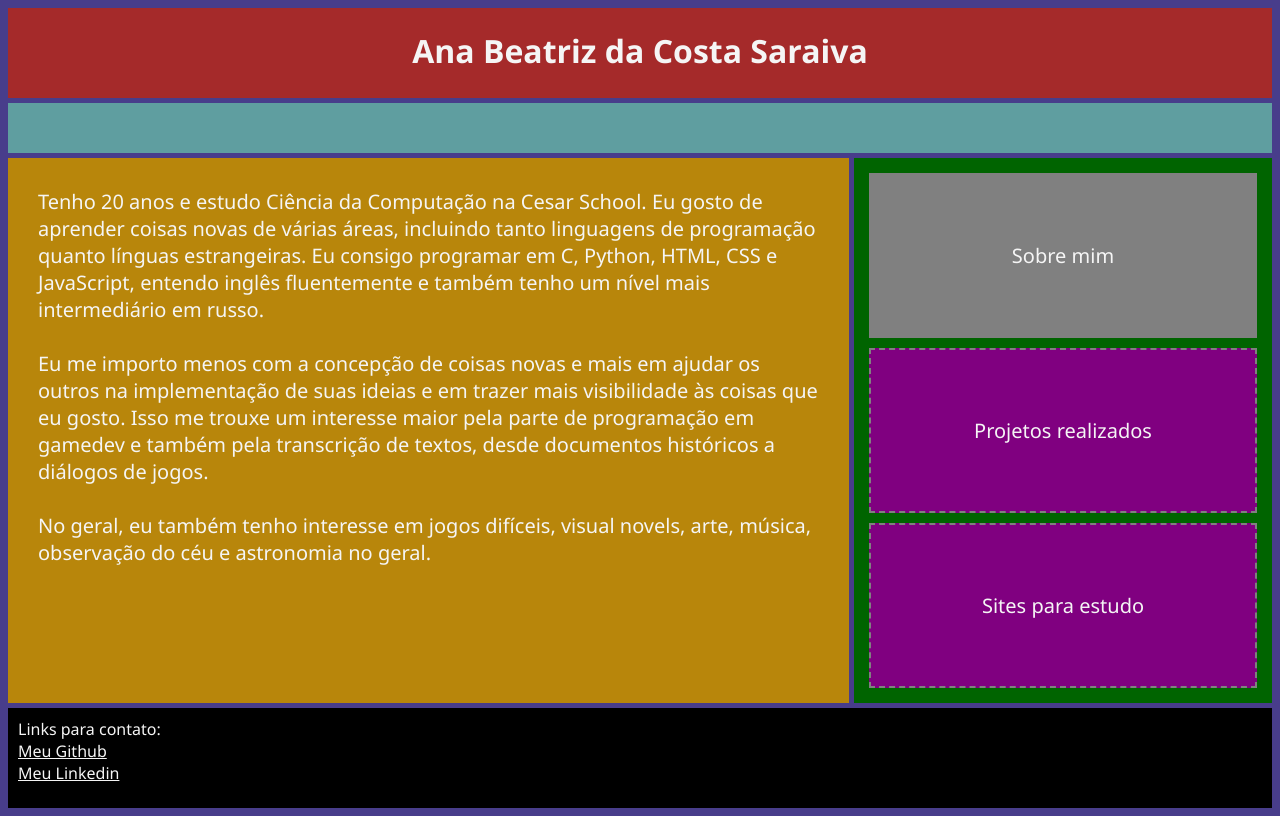
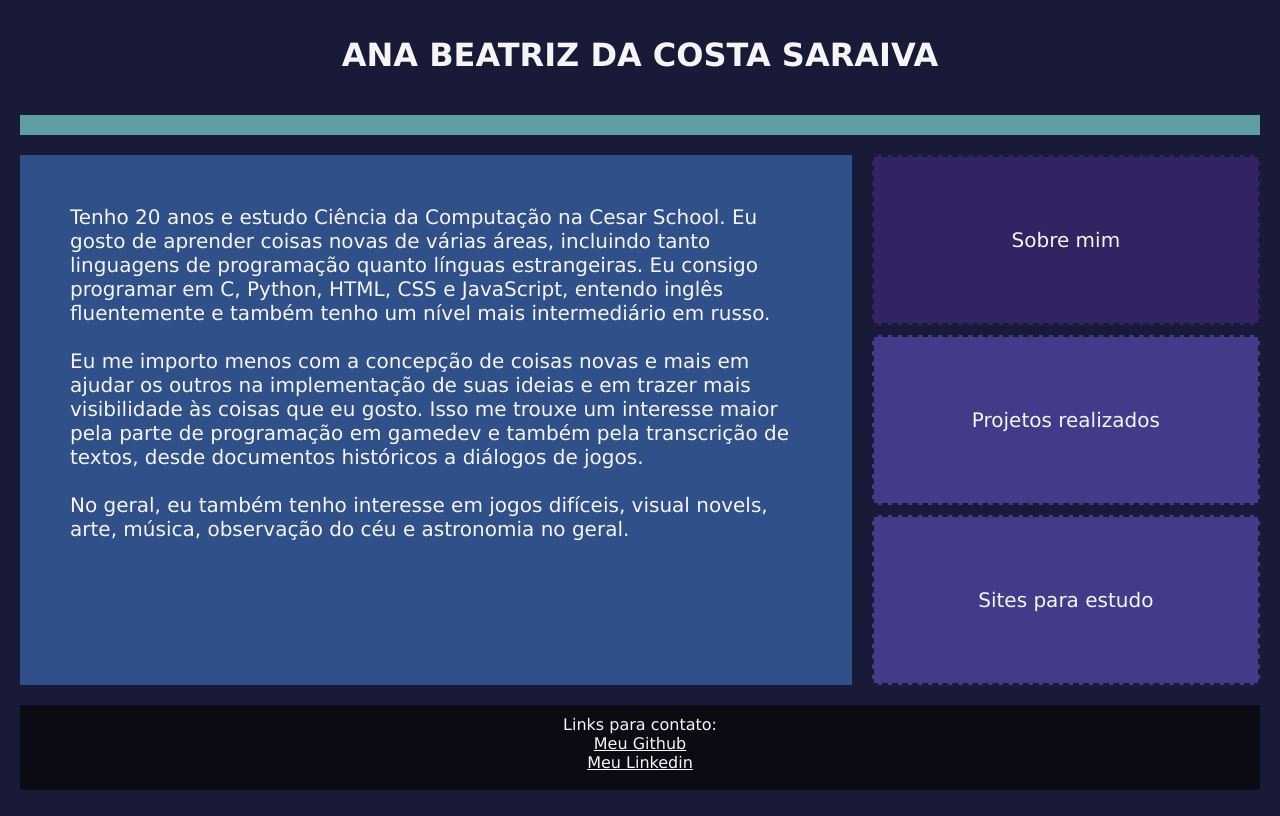
Before and after one commit to abcs2/Portfolio, a plain HTML site: page index.html in a window 1280 px wide. Drawn offline with Linux system fonts and the light colour scheme.

Commit message:
ultimo html

```diff
--- a/index.html
+++ b/index.html
@@ -6,7 +6,7 @@
 </head>
 <body>
     <main>
-        <header><h1>Ana Beatriz da Costa Saraiva</h1></header>
+        <header><h1>ANA BEATRIZ DA COSTA SARAIVA</h1></header>
         <nav></nav>
         <article id="texto"></article>
         <aside>
--- a/script.js
+++ b/script.js
@@ -10,22 +10,22 @@ let estudo = "Os sites que mais me ajudaram na criação dos meus códigos foram
 texto.innerHTML = sobre;
 
 botao1.addEventListener("click", function(){
-    botao1.style.backgroundColor = "grey";
-    botao2.style.backgroundColor = "purple";
-    botao3.style.backgroundColor = "purple";
+    botao1.style.backgroundColor = "rgb(50, 36, 98)";
+    botao2.style.backgroundColor = "rgb(67, 59, 138)";
+    botao3.style.backgroundColor = "rgb(67, 59, 138)";
     texto.innerHTML = sobre;
 });
 
 botao2.addEventListener("click", function(){
-    botao1.style.backgroundColor = "purple";
-    botao2.style.backgroundColor = "grey";
-    botao3.style.backgroundColor = "purple";
+    botao1.style.backgroundColor = "rgb(67, 59, 138)";
+    botao2.style.backgroundColor = "rgb(50, 36, 98)";
+    botao3.style.backgroundColor = "rgb(67, 59, 138)";
     texto.innerHTML = projetos;
 });
 
 botao3.addEventListener("click", function(){
-    botao1.style.backgroundColor = "purple";
-    botao2.style.backgroundColor = "purple";
-    botao3.style.backgroundColor = "grey";
+    botao1.style.backgroundColor = "rgb(67, 59, 138)";
+    botao2.style.backgroundColor = "rgb(67, 59, 138)";
+    botao3.style.backgroundColor = "rgb(50, 36, 98)";
     texto.innerHTML = estudo;
 });
--- a/style.css
+++ b/style.css
@@ -1,40 +1,49 @@
 body {
-    background-color: darkslateblue;
+    background-color: rgb(25, 26, 56);
     color:whitesmoke
 }
 
 main {
     display: grid;
     grid-gap: 5px;
-    grid-template-rows: 90px 50px auto 100px;
+    grid-template-rows: 110px 20px auto 95px;
     grid-template-columns: 1fr 1fr 1fr;
-    height: 100vh;
-    font-family:'Segoe UI', Tahoma, Geneva, Verdana, sans-serif;
+    font-family:'Lucida Sans', 'Lucida Sans Regular', 'Lucida Grande', 'Lucida Sans Unicode', Geneva, Verdana, sans-serif;
+    position: fixed;
+    top: 0;
+    left: 0;
+    height: 100%;
+    width: 100%;
 }
 
 header {
+    display: flex;
+    justify-content: center;
+    align-items: center;
     grid-area: 1 / 1 / span 1 / span 3;
-    background-color: brown;
-    text-align: center;
+    margin: 0px 20px 0px 20px;
+    color:whitesmoke;
 }
 
 nav {
     grid-area: 2 / 1 / span 1 / span 3;
+    margin: 0px 20px 0px 20px;
     background-color: cadetblue;
     padding: 10px;
 }
 
 article {
     grid-area: 3 / 1 / span 1 / span 2;
-    background-color: darkgoldenrod;
+    margin: 15px 0px 15px 20px;
+    background-color: rgb(48, 80, 138);
     height: auto;
-    padding: 30px;
+    padding: 50px;
     font-size: 20px;
 }
 
 aside {
     grid-area: 3 / 3 / span 1 / span 1;
-    background-color: darkgreen;
+    margin: 0px 5px 0px 0px;
     padding: 10px;
     display: flex;
     flex-direction: column;
@@ -48,18 +57,18 @@ aside div {
 }
 
 .botao {
-    background-color: purple;
-    font-family: 'Segoe UI', Tahoma, Geneva, Verdana, sans-serif;
+    background-color: rgb(67, 59, 138);
+    font-family:'Lucida Sans', 'Lucida Sans Regular', 'Lucida Grande', 'Lucida Sans Unicode', Geneva, Verdana, sans-serif;
     font-size: 20px;
     color: whitesmoke;
-    border-color: grey;
+    border-color: rgb(25, 26, 56);
     border-style: dashed;
     flex: auto;
     margin: 5px;
 }
 
 #b1 {
-    background-color: grey;
+    background-color: rgb(50, 36, 98);
 }
 
 .botao:hover {
@@ -69,9 +78,10 @@ aside div {
 
 footer {
     grid-area: 4 / 1 / span 1 / span 3;
-    background-color: black;
+    margin: 0px 20px 10px 20px;
+    background-color: rgb(11, 12, 19);
+    text-align: center;
     padding: 10px;
-    padding-bottom: 20px;
 }
 
 a {
```
